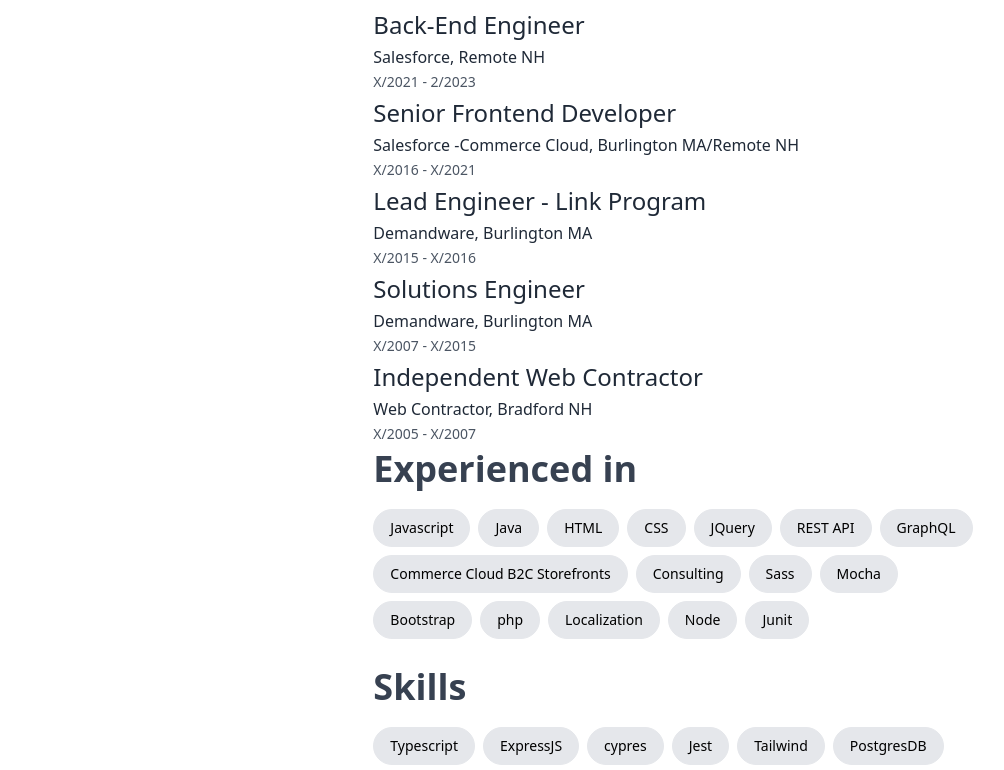
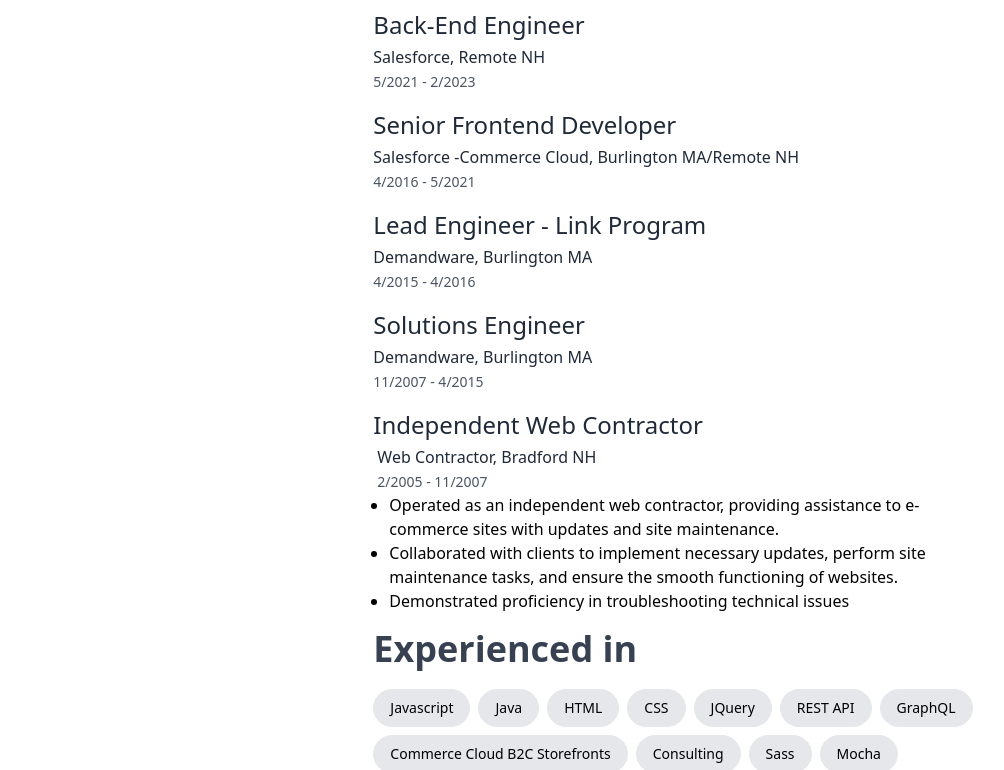
Before and after one commit to gac208/alex-clark-cv, a website: page index.html in a window 1280 px wide. Shown: the part 571-1341 px from the top of the page, without its empty margins (120-1124 px from the left). Drawn offline with Linux system fonts and the light colour scheme.

Commit message:
update 1

```diff
--- a/index.html
+++ b/index.html
@@ -98,7 +98,7 @@
             </div>
             <div class="mx-4 hidden md:block mt-2">
               <a
-                href="./public/ac_cv.pdf"
+                href="./public/alex_clark_cv.pdf"
                 class="inline-flex items-center justify-center bg-blue-600 hover:bg-blue-500 focus:outline-none focus:border-blue-700 focus:shadow-outline-blue active:bg-blue-700 transition duration-150 ease-in-out w-full py-2 text-white rounded text-base"
                 >open pdf version</a
               >
@@ -141,7 +141,7 @@
               Experience
             </h1>
             <ul>
-              <li class="mb- 4">
+              <li class="mb-4">
                 <div>
                   <h2
                     class="text-2xl font-medium text-gray-800 dark:text-white"
@@ -158,13 +158,13 @@
                     <div>
                       <i class="bx bx-calendar text-sm" style="color: #666"></i
                       ><small class="text-sm text-gray-600 dark:text-white"
-                        >X/2021 - 2/2023
+                        >5/2021 - 2/2023
                       </small>
                     </div>
                   </div>
                 </div>
               </li>
-              <li class="mb- 4">
+              <li class="mb-4">
                 <div>
                   <h2
                     class="text-2xl font-medium text-gray-800 dark:text-white"
@@ -182,13 +182,13 @@
                     <div>
                       <i class="bx bx-calendar text-sm" style="color: #666"></i
                       ><small class="text-sm text-gray-600 dark:text-white"
-                        >X/2016 - X/2021
+                        >4/2016 - 5/2021
                       </small>
                     </div>
                   </div>
                 </div>
               </li>
-              <li class="mb- 4">
+              <li class="mb-4">
                 <div>
                   <h2
                     class="text-2xl font-medium text-gray-800 dark:text-white"
@@ -205,13 +205,13 @@
                     <div>
                       <i class="bx bx-calendar text-sm" style="color: #666"></i
                       ><small class="text-sm text-gray-600 dark:text-white"
-                        >X/2015 - X/2016
+                        >4/2015 - 4/2016
                       </small>
                     </div>
                   </div>
                 </div>
               </li>
-              <li class="mb- 4">
+              <li class="mb-4">
                 <div>
                   <h2
                     class="text-2xl font-medium text-gray-800 dark:text-white"
@@ -228,13 +228,13 @@
                     <div>
                       <i class="bx bx-calendar text-sm" style="color: #666"></i
                       ><small class="text-sm text-gray-600 dark:text-white"
-                        >X/2007 - X/2015
+                        >11/2007 - 4/2015
                       </small>
                     </div>
                   </div>
                 </div>
               </li>
-              <li class="mb- 4">
+              <li class="mb-4">
                 <div>
                   <h2
                     class="text-2xl font-medium text-gray-800 dark:text-white"
@@ -244,15 +244,34 @@
                   <div class="mt-1 mb-1">
                     <div>
                       <i class="bx bx-buildings" style="color: #666"></i
-                      ><small class="text-base text-gray-800 dark:text-white"
+                      ><small
+                        class="text-base text-gray-800 dark:text-white ml-1"
                         >Web Contractor, Bradford NH</small
                       >
                     </div>
                     <div>
                       <i class="bx bx-calendar text-sm" style="color: #666"></i
-                      ><small class="text-sm text-gray-600 dark:text-white"
-                        >X/2005 - X/2007
+                      ><small class="text-sm text-gray-600 dark:text-white ml-1"
+                        >2/2005 - 11/2007
                       </small>
+                    </div>
+                    <div>
+                      <ul class="dark:text-white list-disc ml-4 mr-4">
+                        <li>
+                          Operated as an independent web contractor, providing
+                          assistance to e-commerce sites with updates and site
+                          maintenance.
+                        </li>
+                        <li>
+                          Collaborated with clients to implement necessary
+                          updates, perform site maintenance tasks, and ensure
+                          the smooth functioning of websites.
+                        </li>
+                        <li>
+                          Demonstrated proficiency in troubleshooting technical
+                          issues
+                        </li>
+                      </ul>
                     </div>
                   </div>
                 </div>
```
Also changed, not shown: css/style.css, 2 other files.
